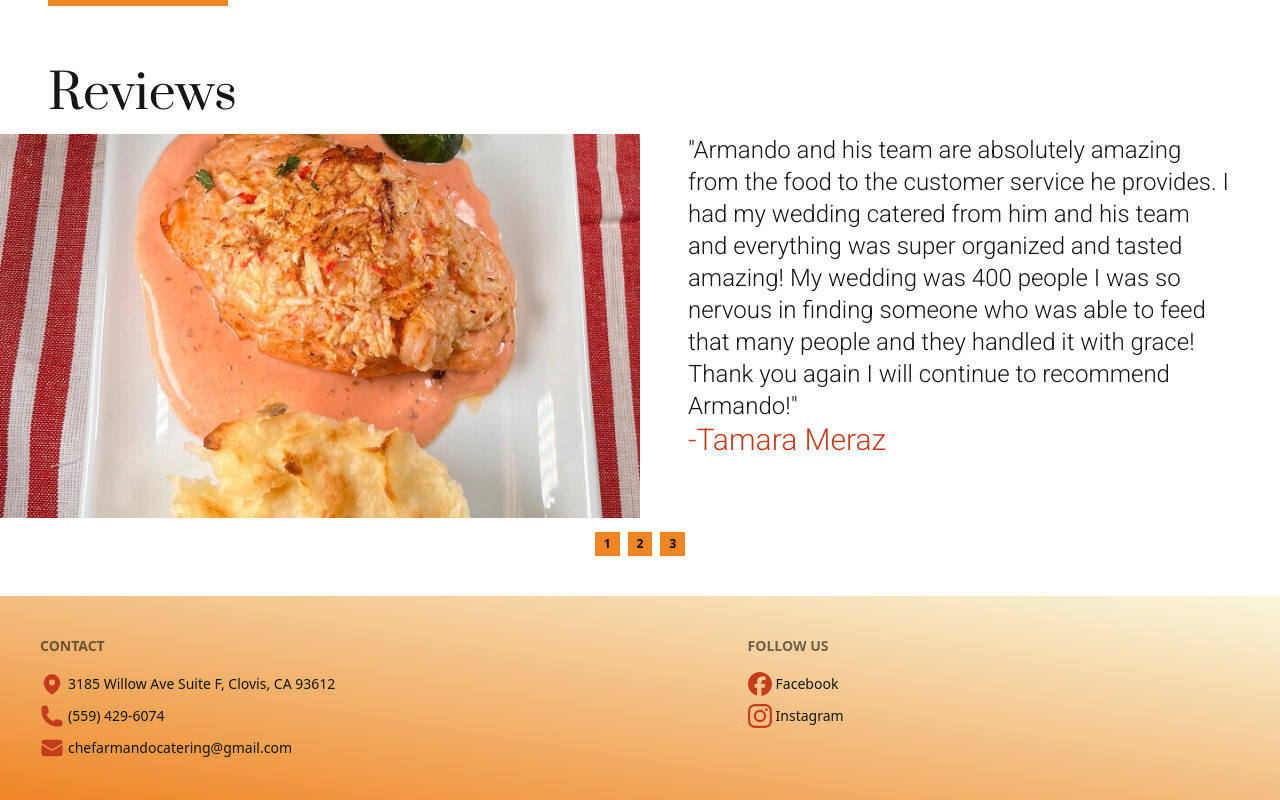
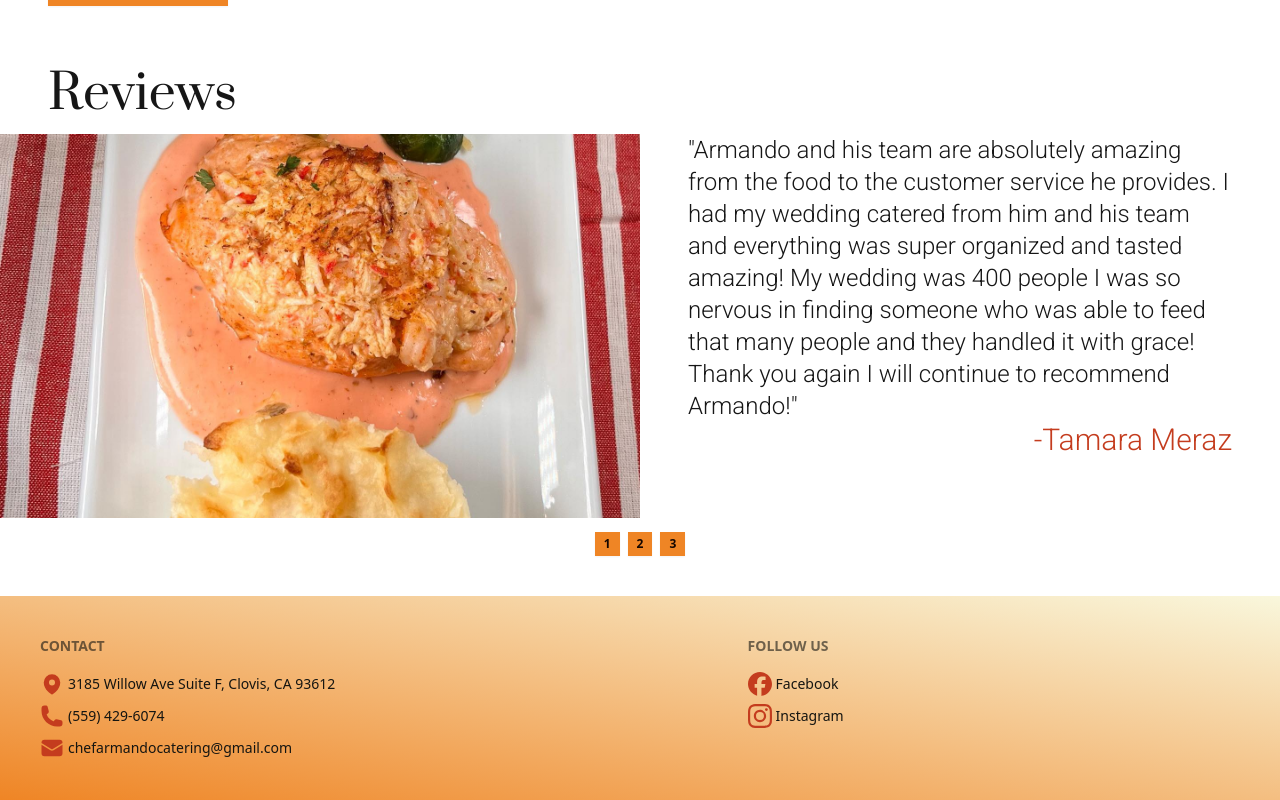
Before and after one commit to noelcastillon1/armandos-catering, a React (Vite) app: page / in a window 1280 px wide. Shown: the part 7611-8411 px from the top of the page. Built offline with nearby package versions, Linux system fonts and the light colour scheme.

Commit message:
update Reviews component styling

```diff
--- a/src/components/Reviews.jsx
+++ b/src/components/Reviews.jsx
@@ -10,7 +10,7 @@ const Reviews = () => {
                         </div>
                         <div className="review-text pb-2 px-12">
                             <p className="md:text-2xl">"Armando and his team are absolutely amazing from the food to the customer service he provides. I had my wedding catered from him and his team and everything was super organized and tasted amazing! My wedding was 400 people I was so nervous in finding someone who was able to feed that many people and they handled it with grace! Thank you again I will continue to recommend Armando!"</p>
-                            <p><span className="text-2xl md:text-3xl text-secondary">-Tamara Meraz</span></p>
+                            <p className="text-right"><span className="text-2xl md:text-3xl text-secondary">-Tamara Meraz</span></p>
                         </div>
                     </div>
                     <div id="item2" className="carousel-item w-full grid grid-rows-2 md:grid-rows-none md:grid-cols-2">
@@ -18,7 +18,7 @@ const Reviews = () => {
                             <img className="object-cover w-full h-full" src="./reviewCMT.jpeg" /></div>
                         <div className="review-text pb-2 px-12">
                             <p className="md:text-2xl">"Armando is the greatest chef in the Valley! My family always get him to cook for us in small and Big events! His food is amazing and delicious! Way better than the fancier restaurant here in Fresno! Great service and delicious food what else can we ask for!"</p>
-                            <p><span className="text-xl md:text-3xl text-secondary">-Hassan Macedo</span></p>
+                            <p className="text-right"><span className="text-xl md:text-3xl text-secondary">-Hassan Macedo</span></p>
                         </div>
                     </div>
                     <div id="item3" className="carousel-item w-full grid grid-rows-2 md:grid-rows-none md:grid-cols-2">
@@ -27,7 +27,7 @@ const Reviews = () => {
                         </div>
                         <div className="review-text pb-2 px-12">
                             <p className="md:text-2xl">"High-quality food with excellent flavor, our meal was definitely made with love. Armando’s Catering has great service, will definitely be using his services for all our big or small events! My coworkers along with myself enjoyed our meal so much. 10/10 will be recommending Armando’s catering to our friends and family."</p>
-                            <p><span className="text-xl md:text-3xl text-secondary">-Blake Horwath</span></p>
+                            <p className="text-right"><span className="text-xl md:text-3xl text-secondary">-Blake Horwath</span></p>
                         </div>
                     </div>
                 </div>
```
